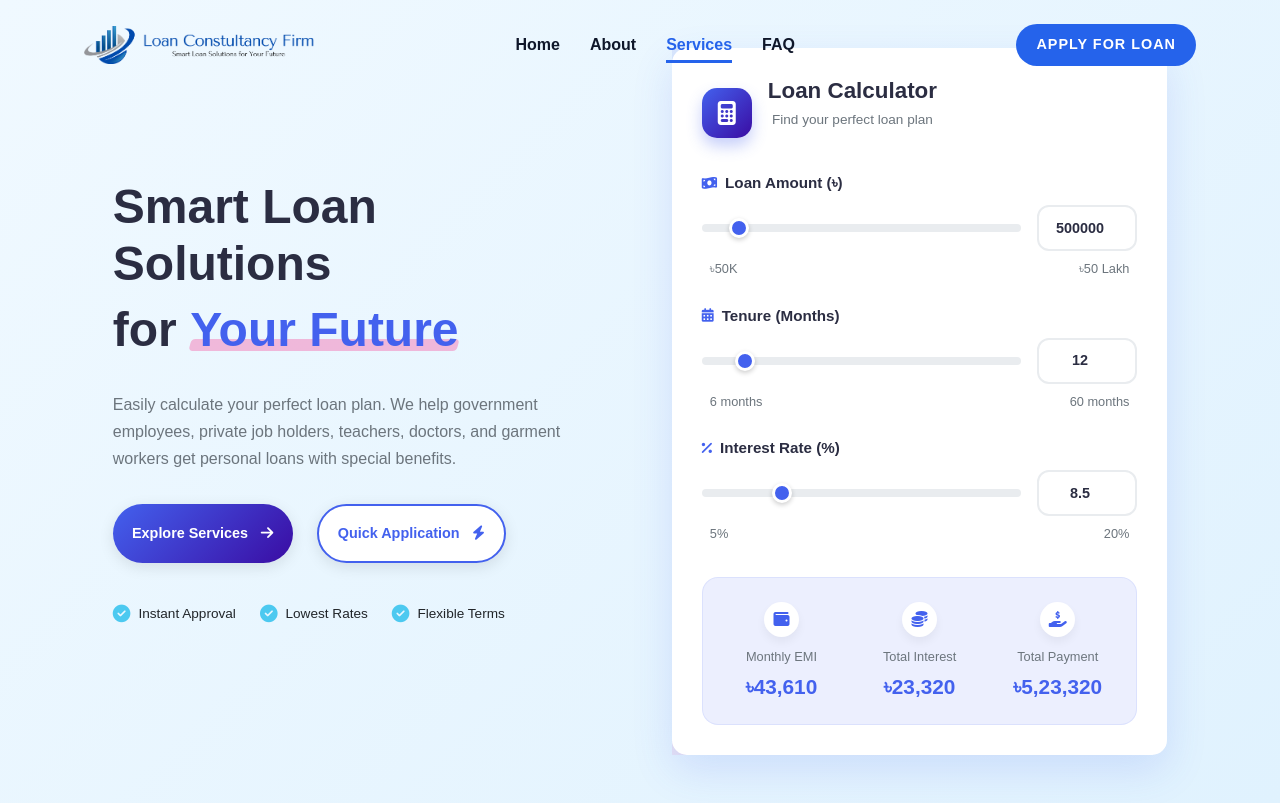
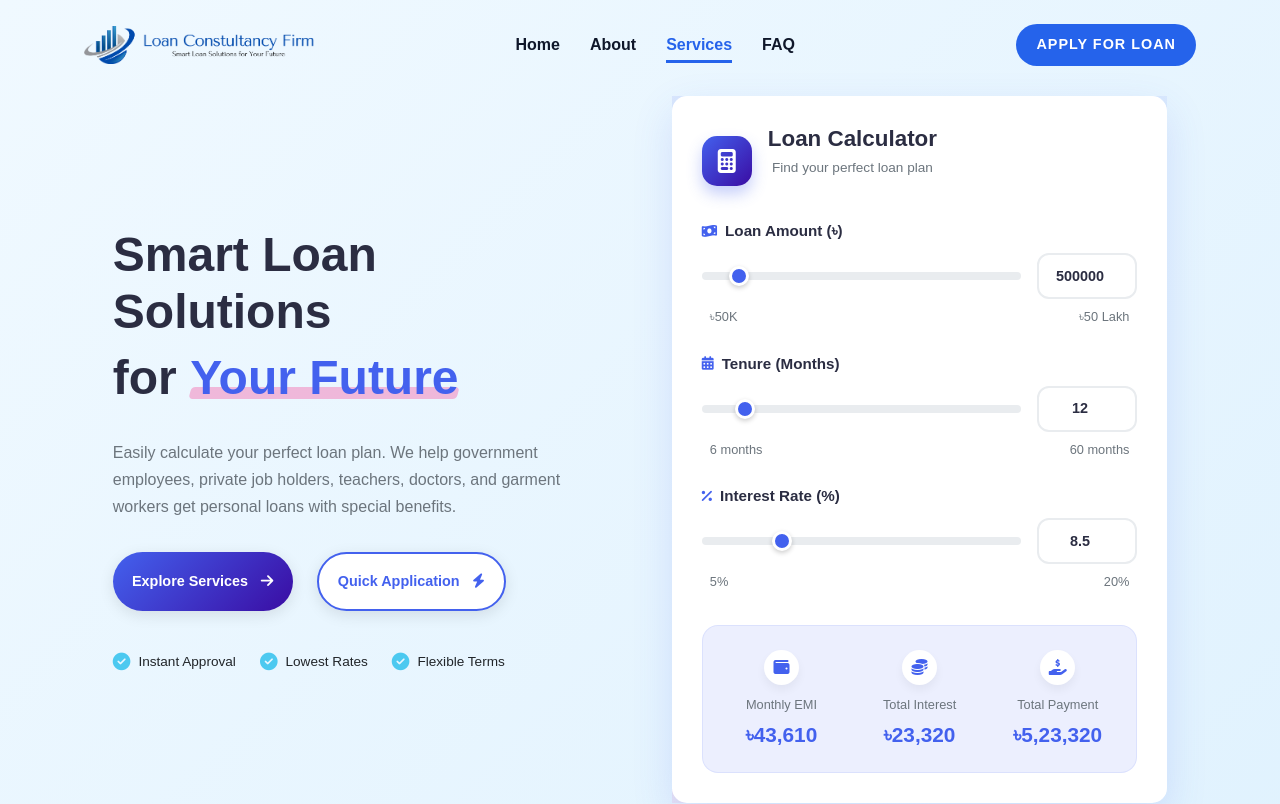
Before and after one commit to tawsif0/loan_consultancy, a React (Create React App) app in the folder client/: page / in a window 1280 px wide. Shown: the top 804 px of the page. Built offline with nearby package versions, Linux system fonts and the light colour scheme.

Commit message:
added padding

```diff
--- a/client/src/components/landingPage/Hero.js
+++ b/client/src/components/landingPage/Hero.js
@@ -26,7 +26,7 @@ const Hero = ({ scrollToSection }) => {
 
   return (
     <section className="hero-section" id="hero">
-      <div className="hero-container container">
+      <div className="hero-container container my-5">
         <div className="hero-content">
           <div className="hero-text">
             <h1 className="hero-heading">
```
